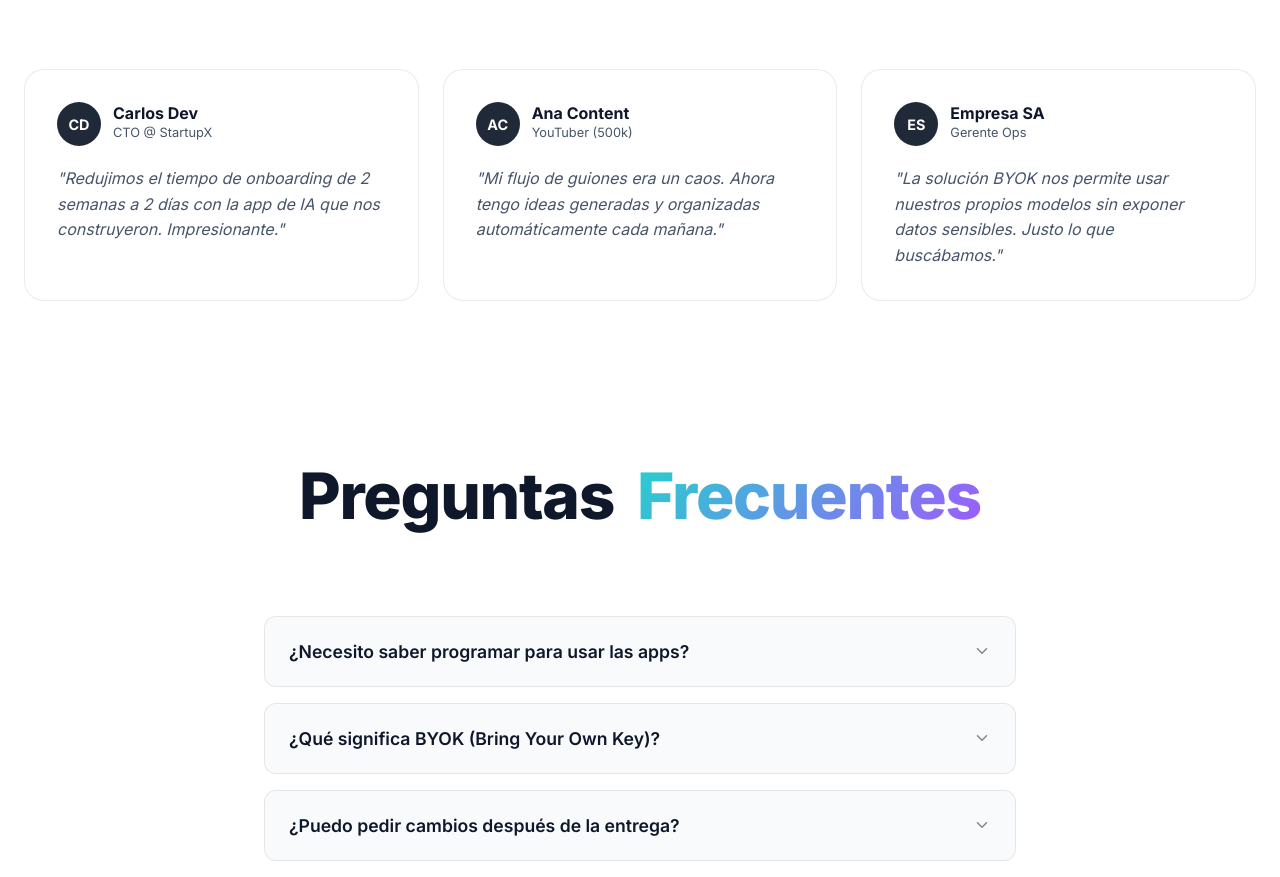
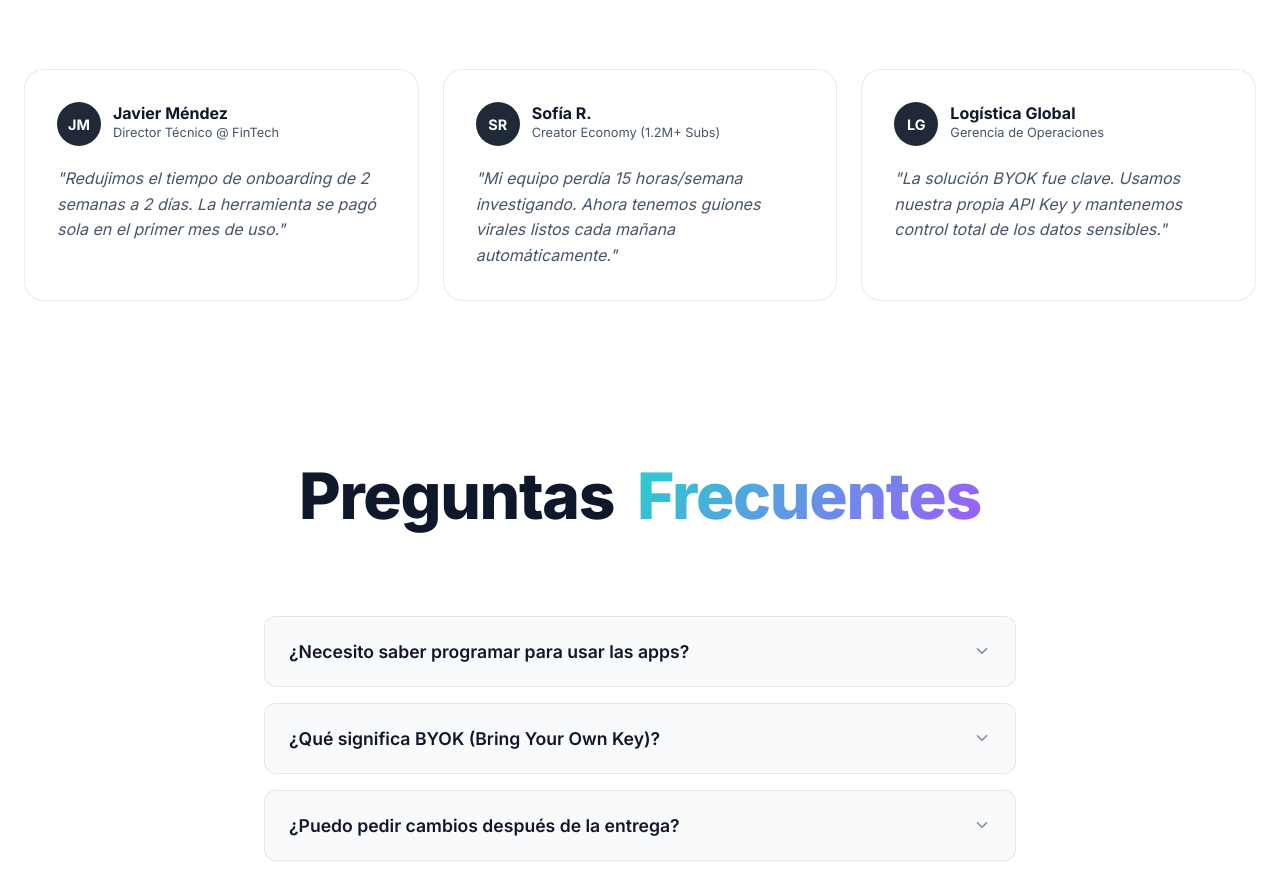
Before and after one commit to fosicsi/solucionator, a React (Vite) app: page / in a window 1280 px wide. Shown: the part 2182-3059 px from the top of the page. Built offline with nearby package versions, Linux system fonts and the light colour scheme.

Commit message:
Enhance social proof with specific, authoritative testimonials

```diff
--- a/src/App.tsx
+++ b/src/App.tsx
@@ -300,33 +300,33 @@ const Testimonials = () => {
         <div className="testimonials-grid">
           <div className="testimonial-card">
             <div className="user-profile">
-              <div className="avatar">CD</div>
+              <div className="avatar">JM</div>
               <div className="user-info">
-                <div className="name">Carlos Dev</div>
-                <div className="role">CTO @ StartupX</div>
+                <div className="name">Javier Méndez</div>
+                <div className="role">Director Técnico @ FinTech</div>
               </div>
             </div>
-            <p className="quote">"Redujimos el tiempo de onboarding de 2 semanas a 2 días con la app de IA que nos construyeron. Impresionante."</p>
+            <p className="quote">"Redujimos el tiempo de onboarding de 2 semanas a 2 días. La herramienta se pagó sola en el primer mes de uso."</p>
           </div>
           <div className="testimonial-card">
             <div className="user-profile">
-              <div className="avatar">AC</div>
+              <div className="avatar">SR</div>
               <div className="user-info">
-                <div className="name">Ana Content</div>
-                <div className="role">YouTuber (500k)</div>
+                <div className="name">Sofía R.</div>
+                <div className="role">Creator Economy (1.2M+ Subs)</div>
               </div>
             </div>
-            <p className="quote">"Mi flujo de guiones era un caos. Ahora tengo ideas generadas y organizadas automáticamente cada mañana."</p>
+            <p className="quote">"Mi equipo perdía 15 horas/semana investigando. Ahora tenemos guiones virales listos cada mañana automáticamente."</p>
           </div>
           <div className="testimonial-card">
             <div className="user-profile">
-              <div className="avatar">ES</div>
+              <div className="avatar">LG</div>
               <div className="user-info">
-                <div className="name">Empresa SA</div>
-                <div className="role">Gerente Ops</div>
+                <div className="name">Logística Global</div>
+                <div className="role">Gerencia de Operaciones</div>
               </div>
             </div>
-            <p className="quote">"La solución BYOK nos permite usar nuestros propios modelos sin exponer datos sensibles. Justo lo que buscábamos."</p>
+            <p className="quote">"La solución BYOK fue clave. Usamos nuestra propia API Key y mantenemos control total de los datos sensibles."</p>
           </div>
         </div>
       </div>
```
